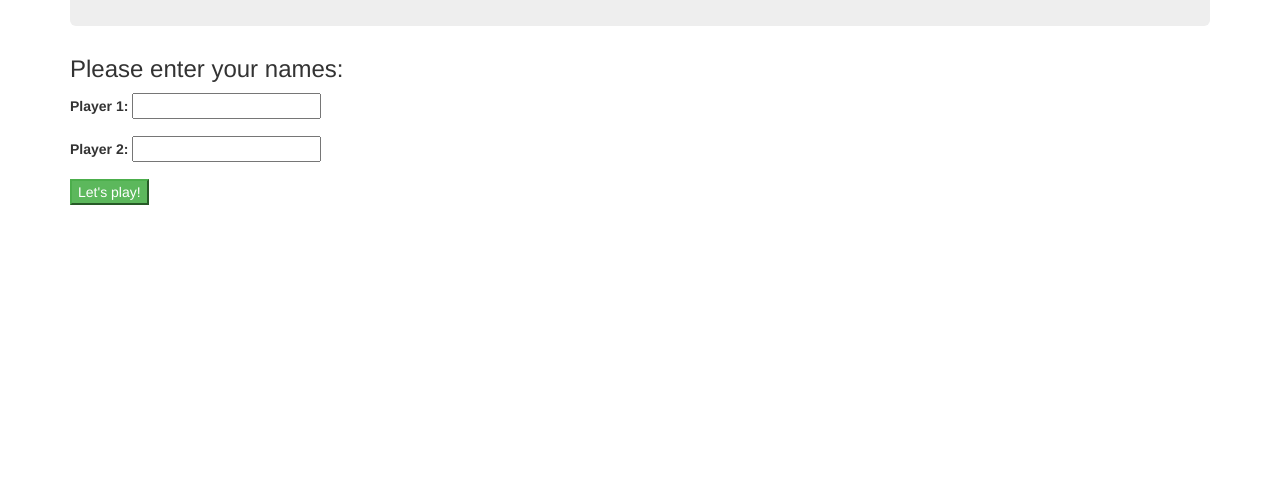
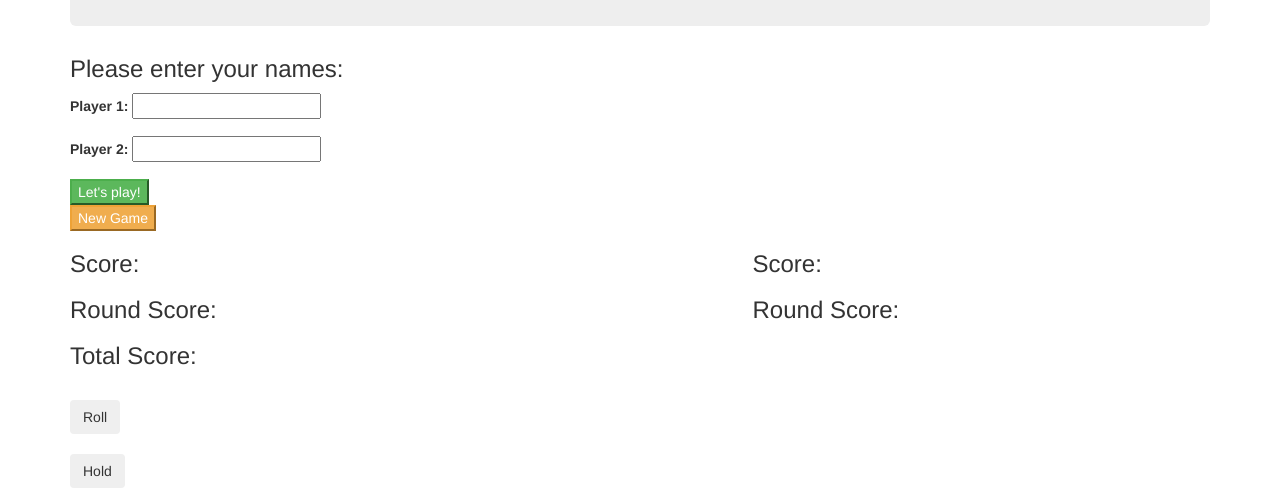
Before and after one commit to UMULISA12/pig-dice, a plain HTML site: page index.html in a window 1280 px wide. Shown: the part 319-807 px from the top of the page. Drawn offline with nearby package versions, Linux system fonts and the light colour scheme; a web font is replaced by a local one.

Commit message:
adding buttons

```diff
--- a/index.html
+++ b/index.html
@@ -35,3 +35,35 @@
       </form>
       <button type="submit" name="button" class="btn-success play" id="play">Let's play!</button>
     </div>
+    <div id="game">
+        <div class="reset">
+          <button type="submit" name="button" class="btn-warning newGame">New Game</button>
+        </div>
+
+        <div class="row">
+
+          <div class="col-md-5" id="player1">
+            <h2><span id="player1Name"></span></h2>
+            <h3>Score:</h3>
+            <div id="score-player1" class="result1">
+            </div>
+            <h3>Round Score:</h3>
+            <div id="round-score-player1" class="result1">
+            </div>
+            <h3>Total Score:</h3>
+            <div id="total-score-player1" class="result1">
+            </div><br>
+            <button type="submit" name="button" id="roll-player1" class="btn">Roll</button><br><br>
+            <button type="submit" name="button" id="hold-player1" class="btn">Hold</button>
+          </div>
+
+          <div class="col-md-2" id="images">
+            <div class="image"></div>
+          </div>
+
+          <div class="col-md-5" id="player2">
+            <h2><span id="player2Name"></span></h2>
+            <h3>Score:</h3>
+            <div id="score-player2" class="result2">
+            </div>
+            <h3>Round Score:</h3>
```
